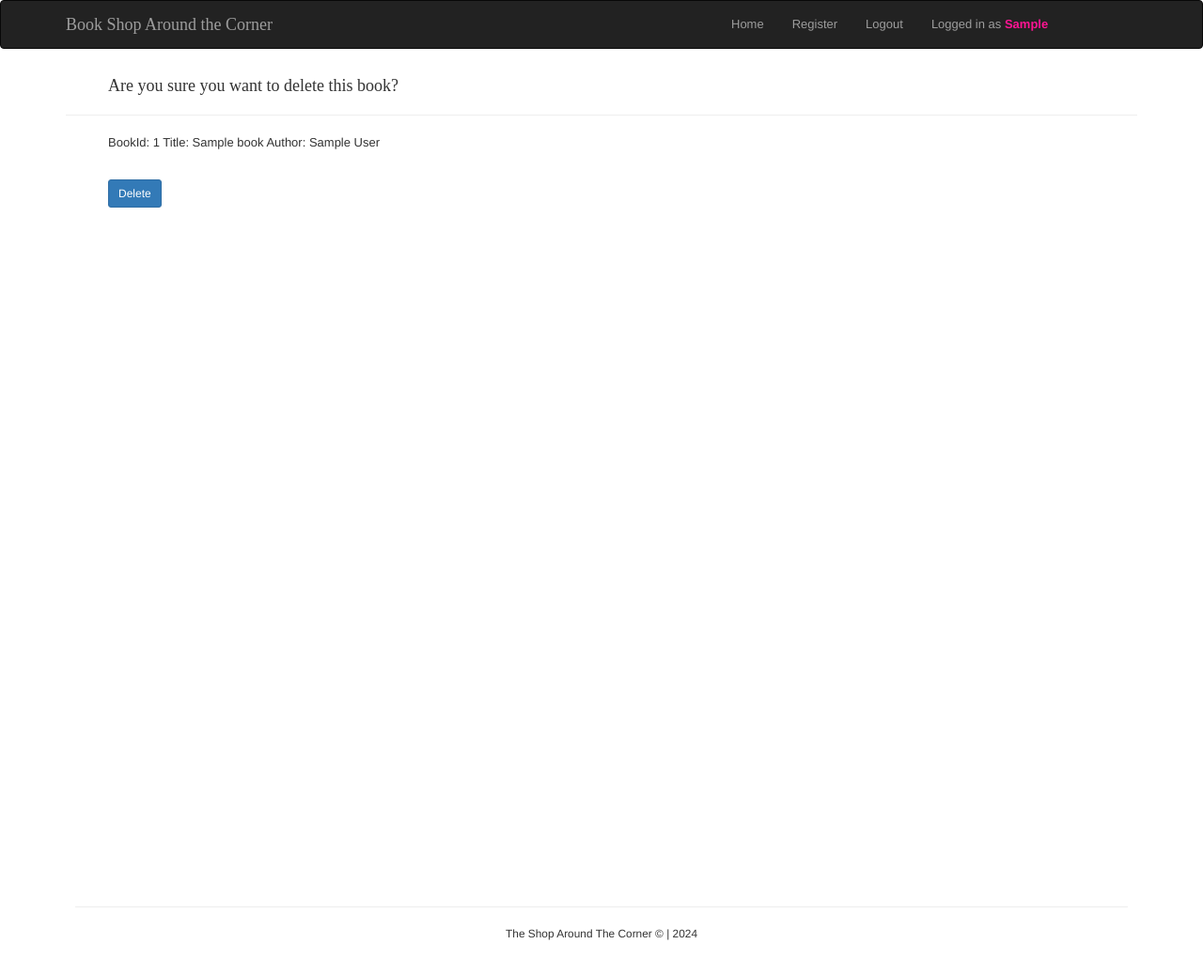
After one commit to CodeByVishaal/Book-Store, a Flask app: page /book/delete/1 in a window 1280 px wide. The commit adds this page. Shown: the whole page at 94% size. Run offline with Flask 3, Linux system fonts and the light colour scheme; a user stored in the database is signed in; tables that the repository leaves empty hold one stand-in row (values such as "Sample post"); some libraries are stand-ins or nearby versions; some web fonts are replaced.

Commit message:
Delete Book Functionality

```diff
--- a/app/catalog/routes.py
+++ b/app/catalog/routes.py
@@ -1,7 +1,9 @@
-from flask import render_template
+from flask import render_template, flash,  redirect, url_for, request
 from app.catalog import main
 from app import db
 from app.catalog.models import Book, Publication
+from flask_login import login_required
+
 
 
 @main.route('/')
@@ -17,3 +19,16 @@ def display_publisher(publisher_id):
     publisher_books = Book.query.filter_by(pub_id = publisher_id).all()
 
     return render_template('publisher.html', publisher=publisher, publisher_books=publisher_books)
+
+@main.route('/book/delete/<book_id>', methods=['GET', 'POST'])
+@login_required
+def delete_book(book_id):
+    book = Book.query.get(book_id)
+
+    if request.method == 'POST':
+        db.session.delete(book)
+        db.session.commit()
+        flash('Book deleted successfully')
+        return redirect(url_for('main.display_books'))
+
+    return  render_template('delete_book.html', book=book, book_id=book_id)
--- /dev/null
+++ b/app/catalog/templates/delete_book.html
@@ -0,0 +1,19 @@
+{% extends 'layout.html' %}
+
+{% block content %}
+
+    <div class="container">
+        <h4 style="margin-left: 45px;">Are you sure you  want to delete this book?</h4>
+        <hr>
+        <p style="margin-left: 45px;">
+            BookId: {{book.id}}
+            Title: {{book.title}}
+            Author: {{book.author}}
+        </p>
+        <br>
+        <form action="{{url_for('main.delete_book', book_id=book.id)}}" method="post" style="margin-left: 45px;">
+            <button type="submit" class="btn btn-primary btn-sm">Delete</button>
+        </form>
+    </div>
+
+{% endblock %}
```
Also changed, not shown: app/catalog/templates/home.html (+6 -4 lines).
